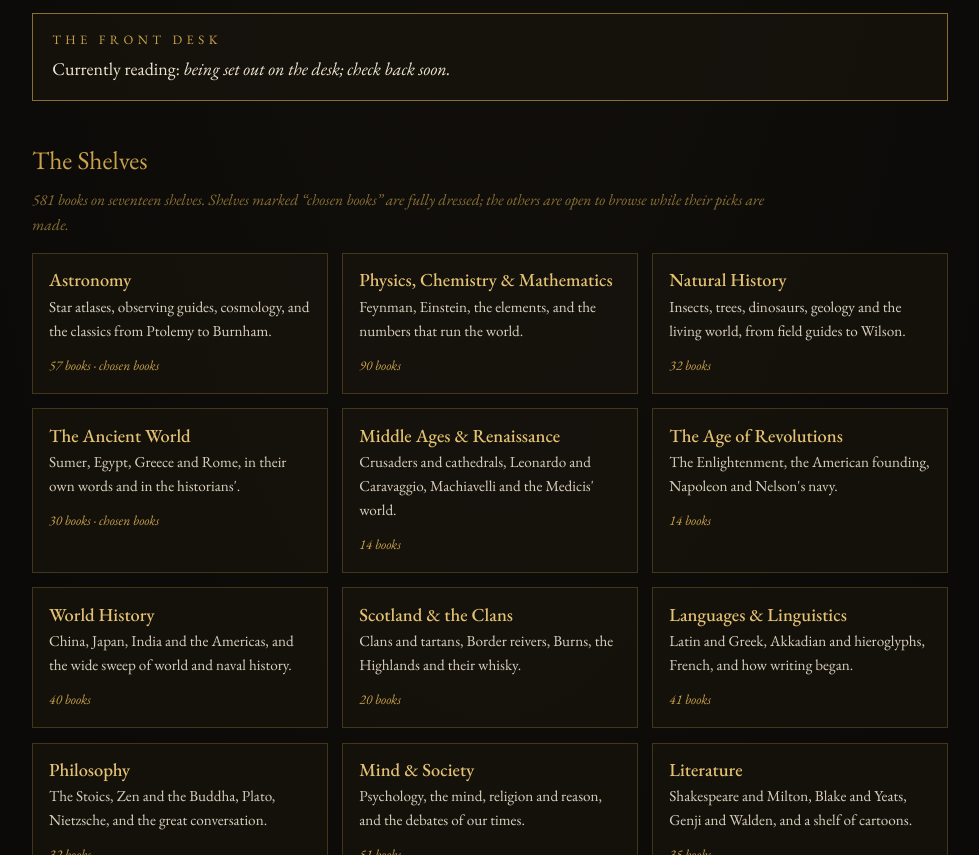
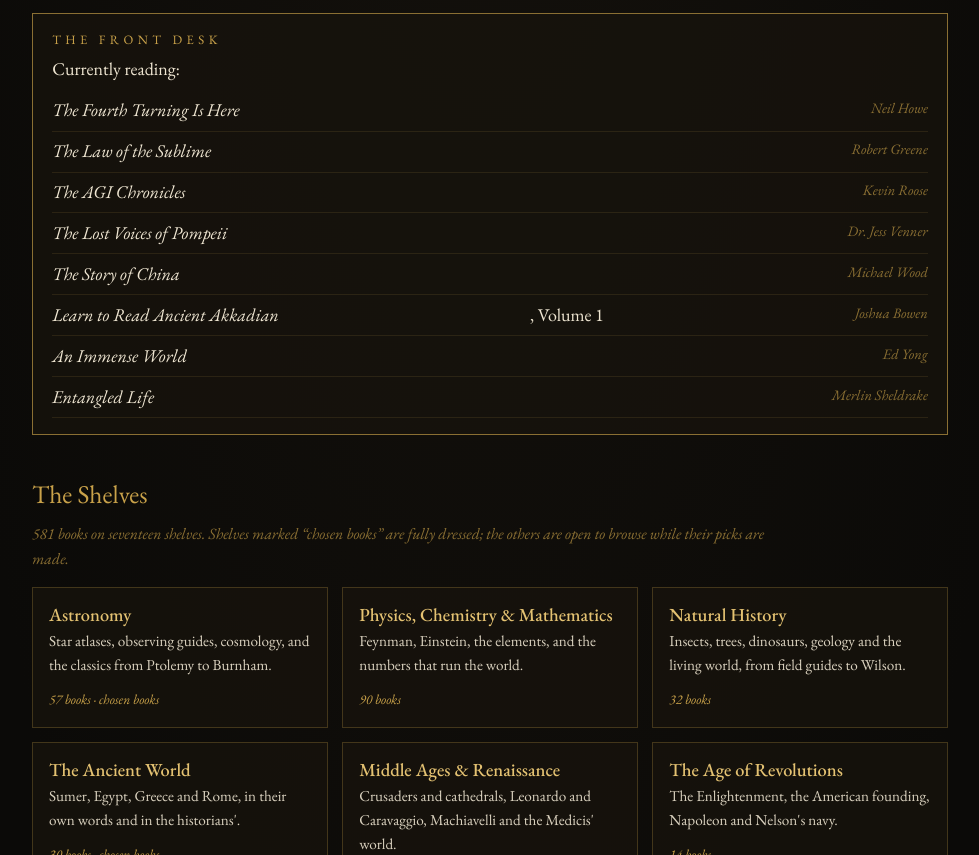
Before and after one commit to the-black-sword/the-black-sword.github.io, a plain HTML site: page library.html in a window 1280 px wide. Shown: the part 1279-2134 px from the top of the page, without its empty margins (150-1129 px from the left). Drawn offline with nearby package versions, Linux system fonts and the light colour scheme.

Commit message:
Add files via upload

```diff
--- a/library.html
+++ b/library.html
@@ -54,7 +54,17 @@
       </section>
       <section id="front-desk" class="front-desk">
         <p class="moniker" style="margin:0">The Front Desk</p>
-        <p style="margin:0.3rem 0 0">Currently reading: <em>being set out on the desk; check back soon.</em></p>
+        <p style="margin:0.3rem 0 0.4rem">Currently reading:</p>
+        <ul class="essays">
+          <li><em>The Fourth Turning Is Here</em><span>Neil Howe</span></li>
+          <li><em>The Law of the Sublime</em><span>Robert Greene</span></li>
+          <li><em>The AGI Chronicles</em><span>Kevin Roose</span></li>
+          <li><em>The Lost Voices of Pompeii</em><span>Dr. Jess Venner</span></li>
+          <li><em>The Story of China</em><span>Michael Wood</span></li>
+          <li><em>Learn to Read Ancient Akkadian</em>, Volume 1<span>Joshua Bowen</span></li>
+          <li><em>An Immense World</em><span>Ed Yong</span></li>
+          <li><em>Entangled Life</em><span>Merlin Sheldrake</span></li>
+        </ul>
       </section>
       <h2 id="shelves">The Shelves</h2>
       <p class="note">581 books on seventeen shelves. Shelves marked &ldquo;chosen books&rdquo; are fully dressed; the others are open to browse while their picks are made.</p>
```
